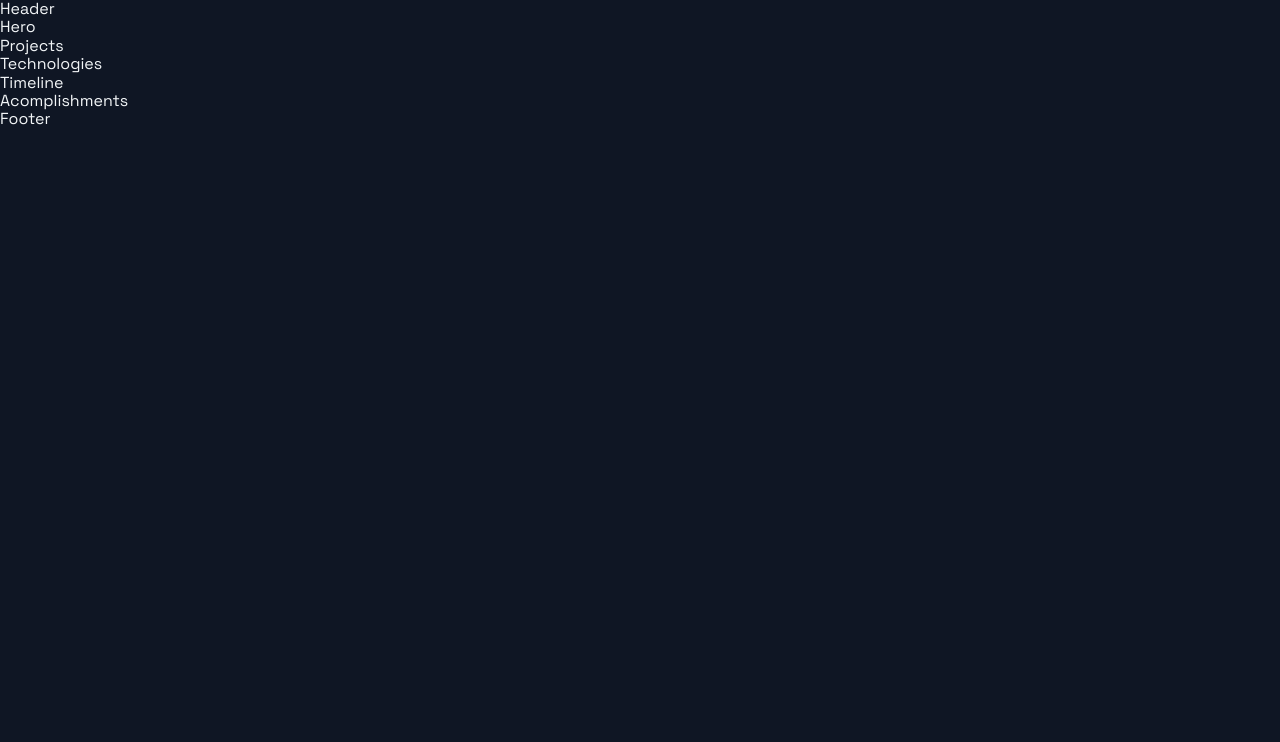
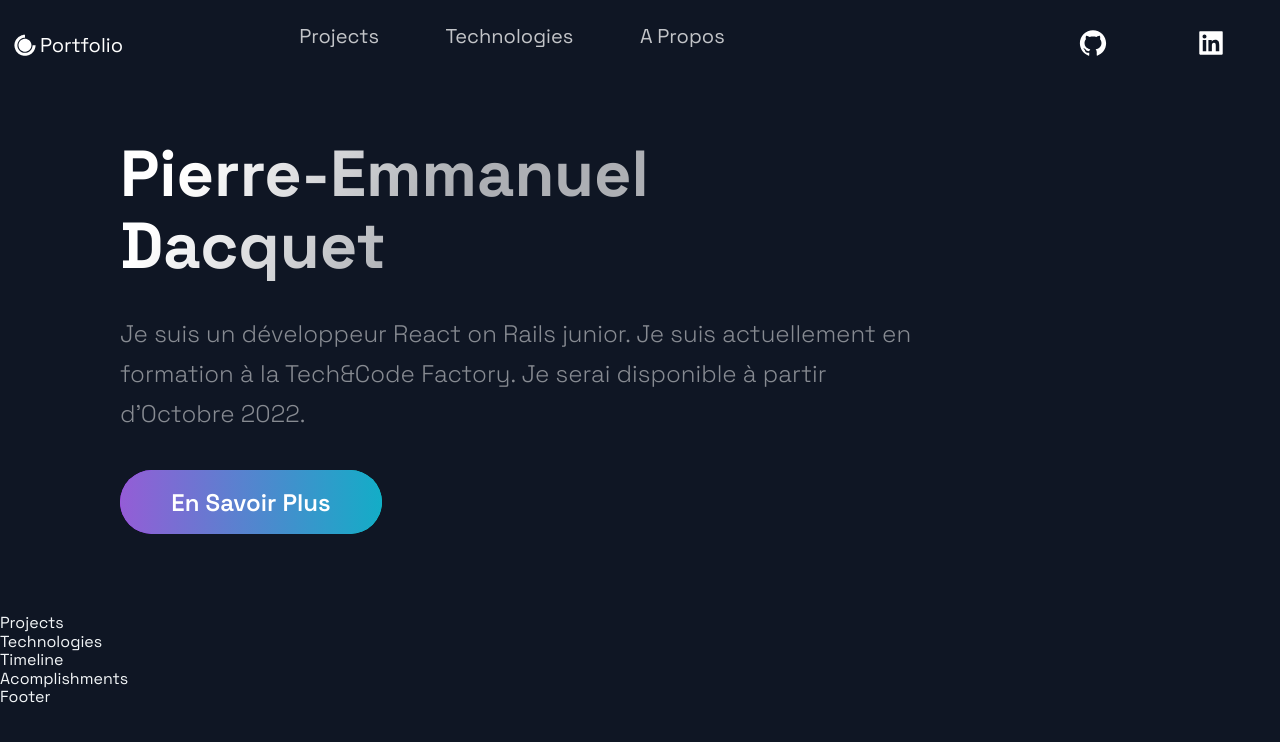
Before and after one commit to P-edacquet/Portfolio-React, a Next.js app: page / in a window 1280 px wide. Shown: the top 742 px of the page. Built offline with nearby package versions, Linux system fonts and the light colour scheme.

Commit message:
Header / Hero done

```diff
--- a/src/components/Header/Header.js
+++ b/src/components/Header/Header.js
@@ -1,14 +1,45 @@
 import Link from 'next/link';
 import React from 'react';
-import { AiFillGithub, AiFillInstagram, AiFillLinkedin } from 'react-icons/ai';
+import { AiFillGithub, AiFillLinkedin } from 'react-icons/ai';
 import { DiCssdeck } from 'react-icons/di';
 
-import { Container, Div1, Div2, Div3, NavLink, SocialIcons } from './HeaderStyles';
+import { Container, Div1, Div2, Div3, NavLink, SocialIcons, Span } from './HeaderStyles';
 
 const Header = () =>  (
-  <div>
-    Header
-  </div>
+  <Container>
+    <Div1>
+      <Link href="/">
+        <a style={{ display: "flex", alignItems: "center", color: "white" }}>
+          <DiCssdeck size="3rem" /> <Span>Portfolio</Span>
+        </a>
+      </Link>
+    </Div1>
+    <Div2>
+      <li>
+        <Link href="#projects">
+          <NavLink>Projects</NavLink>
+        </Link>
+      </li>
+      <li>
+        <Link href="#tech">
+          <NavLink>Technologies</NavLink>
+        </Link>
+      </li>
+      <li>
+        <Link href="#about">
+          <NavLink>A Propos</NavLink>
+        </Link>
+      </li>
+    </Div2>
+    <Div3>
+      <SocialIcons href="https://github.com/P-edacquet">
+        <AiFillGithub size="3rem" />
+      </SocialIcons>
+      <SocialIcons href="https://www.linkedin.com/in/pierre-emmanuel-dacquet">
+        <AiFillLinkedin size="3rem" />
+      </SocialIcons>
+    </Div3>
+  </Container>
 );
 
 export default Header;
--- a/src/components/Header/HeaderStyles.js
+++ b/src/components/Header/HeaderStyles.js
@@ -17,6 +17,11 @@ export const Container = styled.div`
     grid-row-gap: 0.5rem;
   }
 `;
+
+export const Span = styled.span`
+  font-size: 2rem;
+`;
+
 export const Div1 = styled.div`
   grid-area: 1 / 1 / 2 / 2;
   display: flex;
--- a/src/components/Hero/Hero.js
+++ b/src/components/Hero/Hero.js
@@ -5,9 +5,18 @@ import Button from '../../styles/GlobalComponents/Button';
 import { LeftSection } from './HeroStyles';
 
 const Hero = (props) => (
-  <div>
-    Hero
-  </div>
+  <Section row  nopadding>
+    <LeftSection>
+      <SectionTitle main cneter>
+        Pierre-Emmanuel <br />
+        Dacquet
+      </SectionTitle>
+      <SectionText>
+        Je suis un développeur React on Rails junior. Je suis actuellement en formation à la Tech&Code Factory. Je serai disponible à partir d'Octobre 2022.
+      </SectionText>
+      <Button onClick={() => window.location = 'http://localhost:3000/#projects'}>En Savoir Plus</Button>
+    </LeftSection>
+  </Section>
 );
 
 export default Hero;
```
